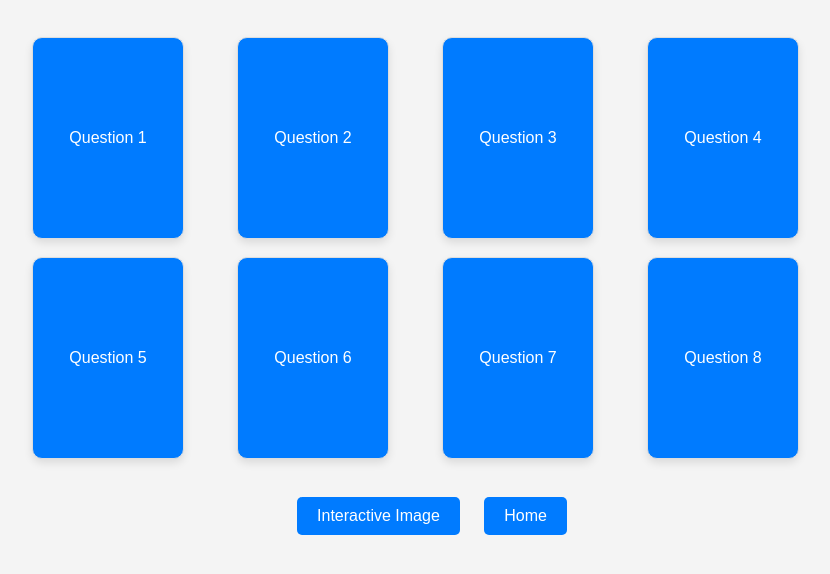
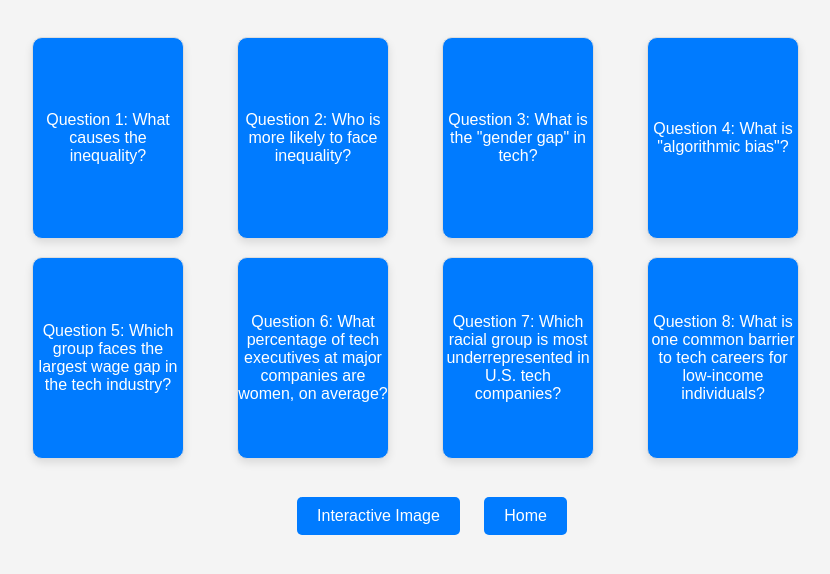
Before and after one commit to Alexzoco/Sandbox, a plain HTML site: page interativeflipcard.html in a window 1280 px wide. Shown: the part 60-634 px from the top of the page, without its empty margins (208-1038 px from the left). Drawn offline with Linux system fonts and the light colour scheme; a script that the page names is missing.

Commit message:
questions update

```diff
--- a/interativeflipcard.html
+++ b/interativeflipcard.html
@@ -14,80 +14,80 @@
         <div class="flip-card">
             <div class="flip-card-inner">
                 <div class="flip-card-front">
-                    <p>Question 1</p>
+                    <p>Question 1: What causes the inequality?</p>
                 </div>
                 <div class="flip-card-back">
-                    <p>Answer 1</p>
+                    <p>Answer: Bias</p>
                 </div>
             </div>
         </div>
         <div class="flip-card">
             <div class="flip-card-inner">
                 <div class="flip-card-front">
-                    <p>Question 2</p>
+                    <p>Question 2: Who is more likely to face inequality?</p>
                 </div>
                 <div class="flip-card-back">
-                    <p>Answer 2</p>
+                    <p>Answer: People of color and women</p>
                 </div>
             </div>
         </div>
         <div class="flip-card">
             <div class="flip-card-inner">
                 <div class="flip-card-front">
-                    <p>Question 3</p>
+                    <p>Question 3: What is the "gender gap" in tech?</p>
                 </div>
                 <div class="flip-card-back">
-                    <p>Answer 3</p>
+                    <p>Answer: The underrepresentation of women compared to men</p>
                 </div>
             </div>
         </div>
         <div class="flip-card">
             <div class="flip-card-inner">
                 <div class="flip-card-front">
-                    <p>Question 4</p>
+                    <p>Question 4: What is "algorithmic bias"?</p>
                 </div>
                 <div class="flip-card-back">
-                    <p>Answer 4</p>
+                    <p>Answer: When AI systems produce discriminatory outcomes due to bias in their design</p>
                 </div>
             </div>
         </div>
         <div class="flip-card">
             <div class="flip-card-inner">
                 <div class="flip-card-front">
-                    <p>Question 5</p>
+                    <p>Question 5:  Which group faces the largest wage gap in the tech industry?</p>
                 </div>
                 <div class="flip-card-back">
-                    <p>Answer 5</p>
+                    <p>Answer: Women of color</p>
                 </div>
             </div>
         </div>
         <div class="flip-card">
             <div class="flip-card-inner">
                 <div class="flip-card-front">
-                    <p>Question 6</p>
+                    <p>Question 6: What percentage of tech executives at major companies are women, on average?</p>
                 </div>
                 <div class="flip-card-back">
-                    <p>Answer 6</p>
+                    <p>Answer: 10–20%</p>
                 </div>
             </div>
         </div>
         <div class="flip-card">
             <div class="flip-card-inner">
                 <div class="flip-card-front">
-                    <p>Question 7</p>
+                    <p>Question 7: Which racial group is most underrepresented in U.S. tech companies?</p>
                 </div>
                 <div class="flip-card-back">
-                    <p>Answer 7</p>
+                    <p>Answer: Black and Hispanic </p>
                 </div>
             </div>
         </div>
         <div class="flip-card">
             <div class="flip-card-inner">
                 <div class="flip-card-front">
-                    <p>Question 8</p>
+                    <p>Question 8: What is one common barrier to tech careers for low-income individuals?</p>
                 </div>
                 <div class="flip-card-back">
-                    <p>Answer 8</p>
+                    <p>Answer: Lack of access to quality STEM education and resources.</p>
                 </div>
             </div>
         </div>
```
